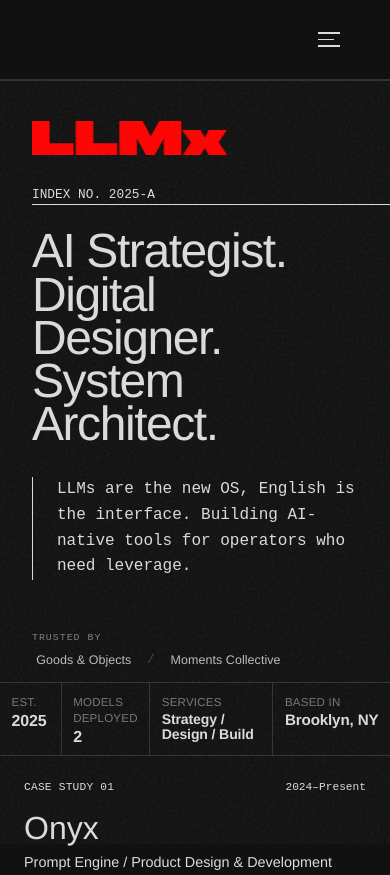
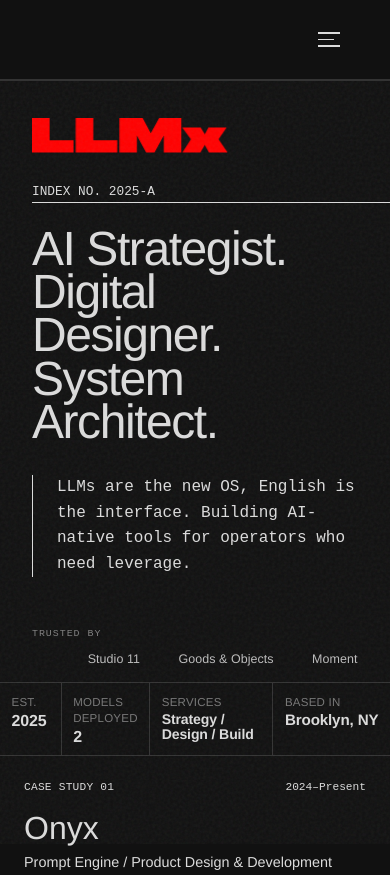
Before and after one commit to 777Cyril/LLMx, a plain HTML site: page index.html in a window 390 px wide. Shown: the top 875 px of the page. Drawn offline with Linux system fonts and the light colour scheme; a script that the page names is missing.

Commit message:
Refine trusted-by carousel motion and spacing

```diff
--- a/index.html
+++ b/index.html
@@ -126,11 +126,6 @@
                 <div class="trusted-by__marquee">
                     <div class="trusted-by__track">
                         <div class="trusted-by__group">
-                            <span class="trusted-by__item">Studio 11</span>
-                            <span class="trusted-by__item">Goods &amp; Objects</span>
-                            <span class="trusted-by__item">Moments Collective</span>
-                        </div>
-                        <div class="trusted-by__group" aria-hidden="true">
                             <span class="trusted-by__item">Studio 11</span>
                             <span class="trusted-by__item">Goods &amp; Objects</span>
                             <span class="trusted-by__item">Moments Collective</span>
--- a/style-v2.css
+++ b/style-v2.css
@@ -359,10 +359,10 @@ h1 {
 
 @keyframes trusted-by-scroll {
     from {
-        transform: translateX(0);
+        transform: translateX(100%);
     }
     to {
-        transform: translateX(calc(-50% - (var(--trusted-gap) / 2)));
+        transform: translateX(-100%);
     }
 }
 
@@ -390,35 +390,23 @@ h1 {
 }
 
 .trusted-by__track {
-    --trusted-gap: 3rem;
-    display: flex;
+    display: inline-flex;
     width: max-content;
-    gap: var(--trusted-gap);
     white-space: nowrap;
-    animation: trusted-by-scroll 18s linear infinite;
+    animation: trusted-by-scroll 16s linear infinite;
 }
 
 .trusted-by__group {
     display: flex;
     align-items: center;
-    gap: 1.3rem;
-    padding-left: clamp(10rem, 24vw, 18rem);
+    gap: clamp(3.2rem, 8vw, 7.5rem);
 }
 
 .trusted-by__item {
-    display: inline-flex;
-    align-items: center;
-    gap: 1.3rem;
+    display: inline-block;
     font-size: 0.9rem;
     letter-spacing: 0.005em;
     opacity: 0.85;
-}
-
-.trusted-by__item:not(:last-child)::after {
-    content: "/";
-    opacity: 0.35;
-    font-family: var(--font-mono);
-    font-size: 0.75rem;
 }
 
 .data-row {
@@ -857,15 +845,10 @@ footer {
         opacity: 0.55;
     }
     .trusted-by__track {
-        --trusted-gap: 2.2rem;
-        animation-duration: 14s;
-    }
-    .trusted-by__group,
-    .trusted-by__item {
-        gap: 1rem;
+        animation-duration: 12s;
     }
     .trusted-by__group {
-        padding-left: clamp(4rem, 18vw, 7rem);
+        gap: 2.4rem;
     }
     .trusted-by__item {
         font-size: 0.78rem;
```
